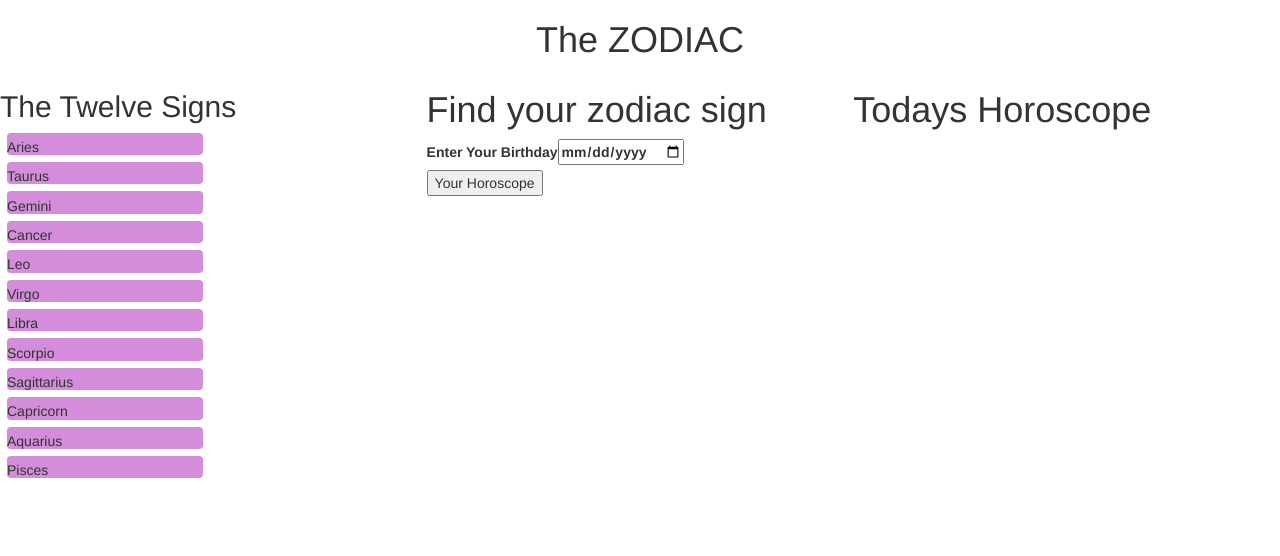
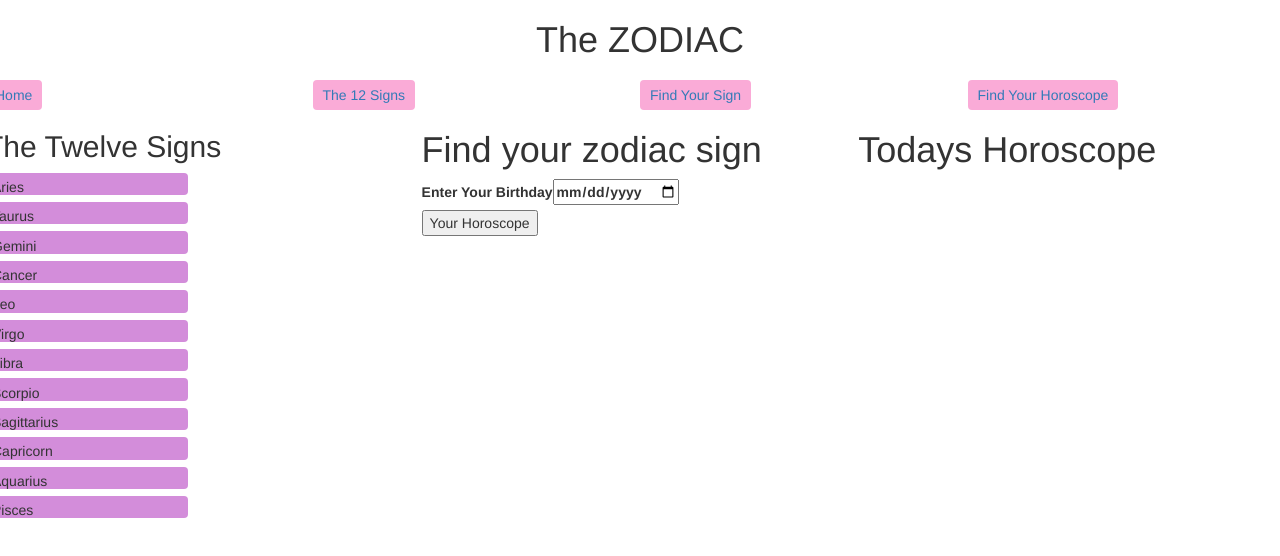
Before and after one commit to maradon853/Unit-2-Final-Project, an Angular app: page / in a window 1280 px wide. Shown: the top 556 px of the page. Built offline with nearby package versions, Linux system fonts and the light colour scheme.

Commit message:
added row of links(not activated)

```diff
--- a/src/app/app.component.html
+++ b/src/app/app.component.html
@@ -1,6 +1,22 @@
 <h1>The {{title | uppercase}}</h1>
 <div class="grid">
-    <div class="col-1-3">
+<div class="row">
+    <div class="col-1-4">
+        <a>Home</a>
+    </div>
+    <div class="col-1-4">
+        <a>The 12 Signs</a>
+    </div>
+    <div class="col-1-4">
+        <a>Find Your Sign</a>
+    </div>
+    <div class="col-1-4">
+        <a>Find Your Horoscope</a>
+    </div>
+</div>
+
+<div class="row">
+<div class="col-1-3">
 <app-signs></app-signs>
 </div>
 <div class="col-1-3">
@@ -10,3 +26,4 @@
 <app-horoscope></app-horoscope>
 </div>
 </div>
+</div>
--- a/src/app/app.component.scss
+++ b/src/app/app.component.scss
@@ -1,3 +1,6 @@
+body {
+    margin-left: 70px;
+}
 h1 {
     text-align: center;
 }
@@ -7,3 +10,14 @@ h1 {
 .col-1-3 {
     width: 33.33%
 }
+.col-1-4 {
+    width: 25%;
+}
+a {
+    padding: 5px 10px;
+  text-decoration: none;
+  margin-top: 10px;
+  display: inline-block;
+  background-color: rgb(250, 171, 215);
+  border-radius: 4px;
+}
```
